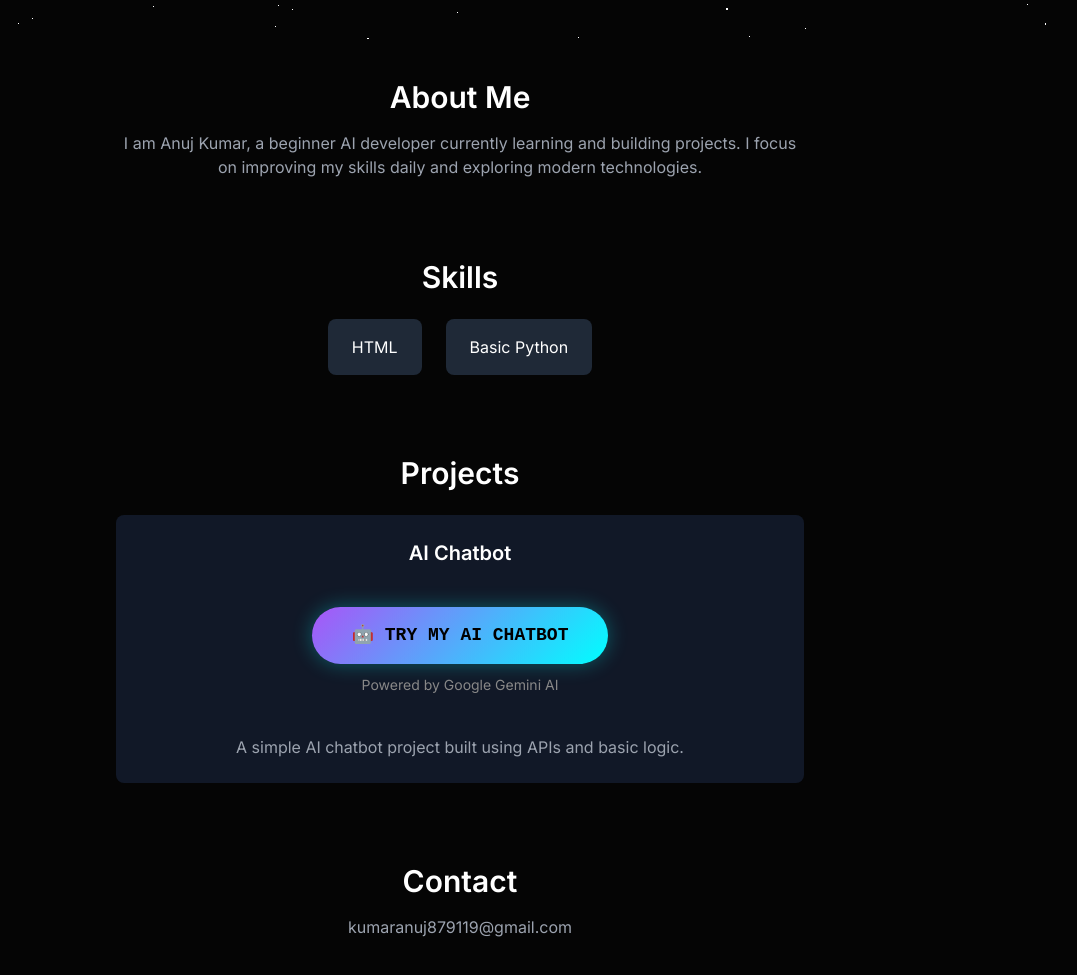
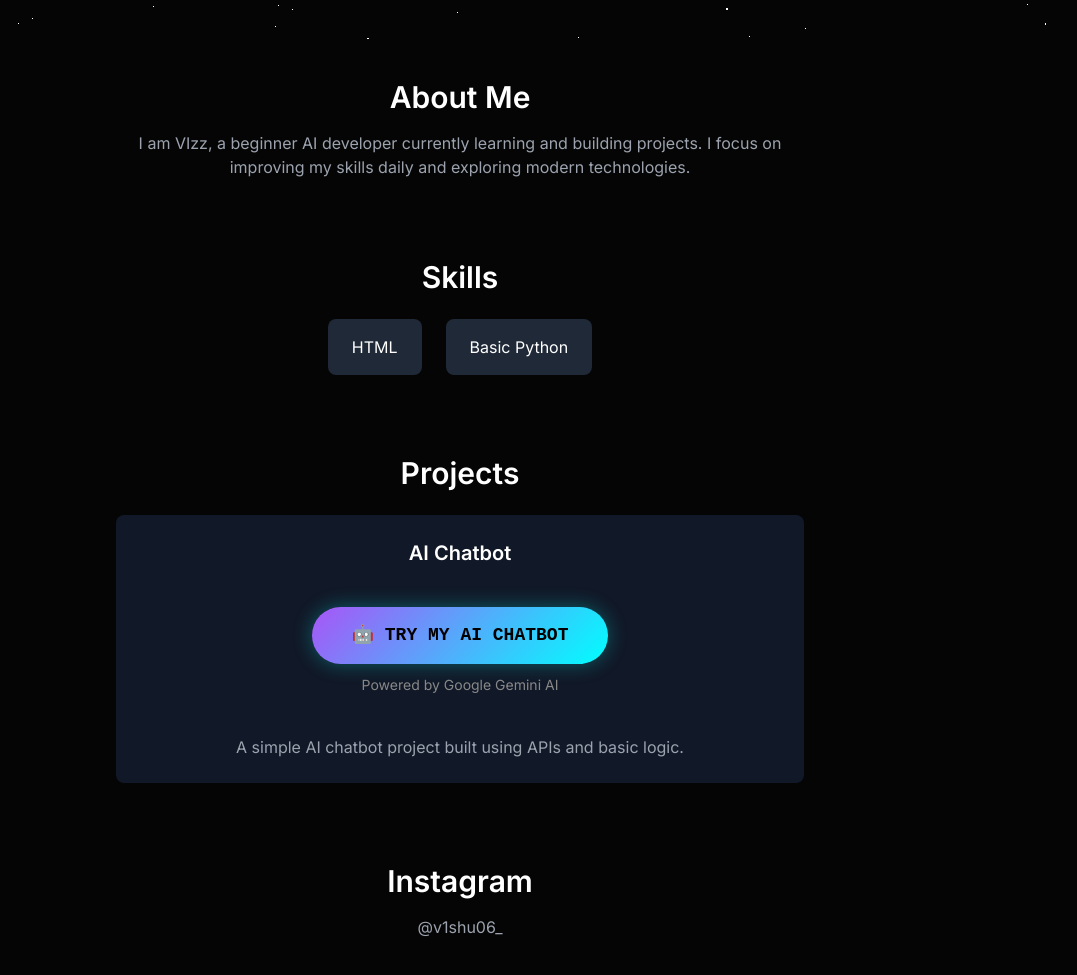
Before and after one commit to tuntunmausi717/vizz.github.io, a plain HTML site: page index.html in a window 1280 px wide. Shown: the part 761-1736 px from the top of the page, without its empty margins (180-1257 px from the left). Drawn offline with nearby package versions, Linux system fonts and the light colour scheme.

Commit message:
Update personal information in index.html

```diff
--- a/index.html
+++ b/index.html
@@ -4,7 +4,7 @@
 <meta charset="UTF-8">
 <meta name="viewport" content="width=device-width, initial-scale=1.0">
 
-<title>Anuj Kumar | AI Developer</title>
+<title>VIzz | AI Developer</title>
 
 <link href="https://fonts.googleapis.com/css2?family=DM+Sans:wght@400;700&family=Inter:wght@300;400;600&display=swap" rel="stylesheet">
 
@@ -71,7 +71,7 @@ z-index:-1;
 <h2 class="text-3xl font-bold mb-4">About Me</h2>
 
 <p class="text-gray-400">
-I am Anuj Kumar, a beginner AI developer currently learning and building projects.
+I am VIzz, a beginner AI developer currently learning and building projects.
 I focus on improving my skills daily and exploring modern technologies.
 </p>
 </section>
@@ -127,8 +127,8 @@ A simple AI chatbot project built using APIs and basic logic.
 
 <!-- CONTACT -->
 <section class="p-10 text-center">
-<h2 class="text-3xl font-bold mb-4">Contact</h2>
-<p class="text-gray-400">kumaranuj879119@gmail.com</p>
+<h2 class="text-3xl font-bold mb-4">Instagram</h2>
+<p class="text-gray-400">@v1shu06_</p>
 </section>
 
 <script>
```
